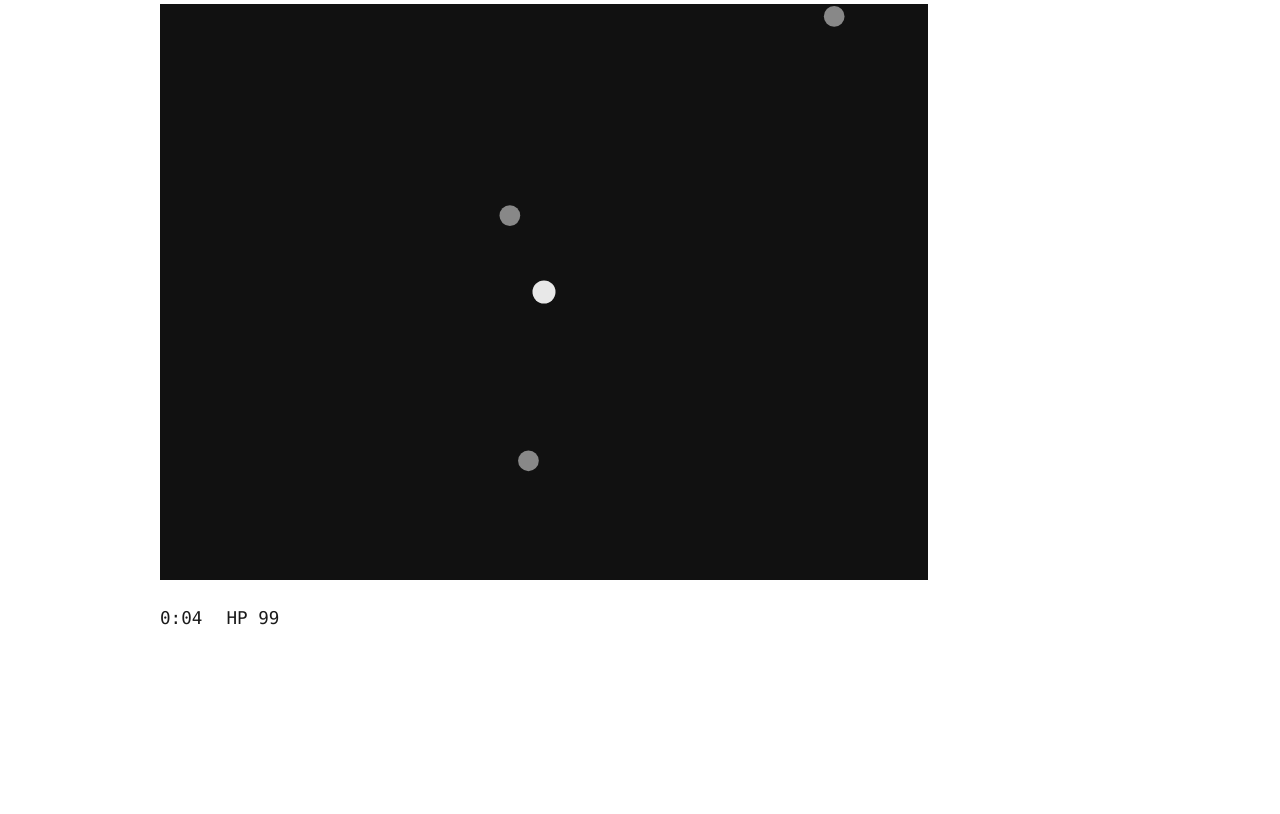
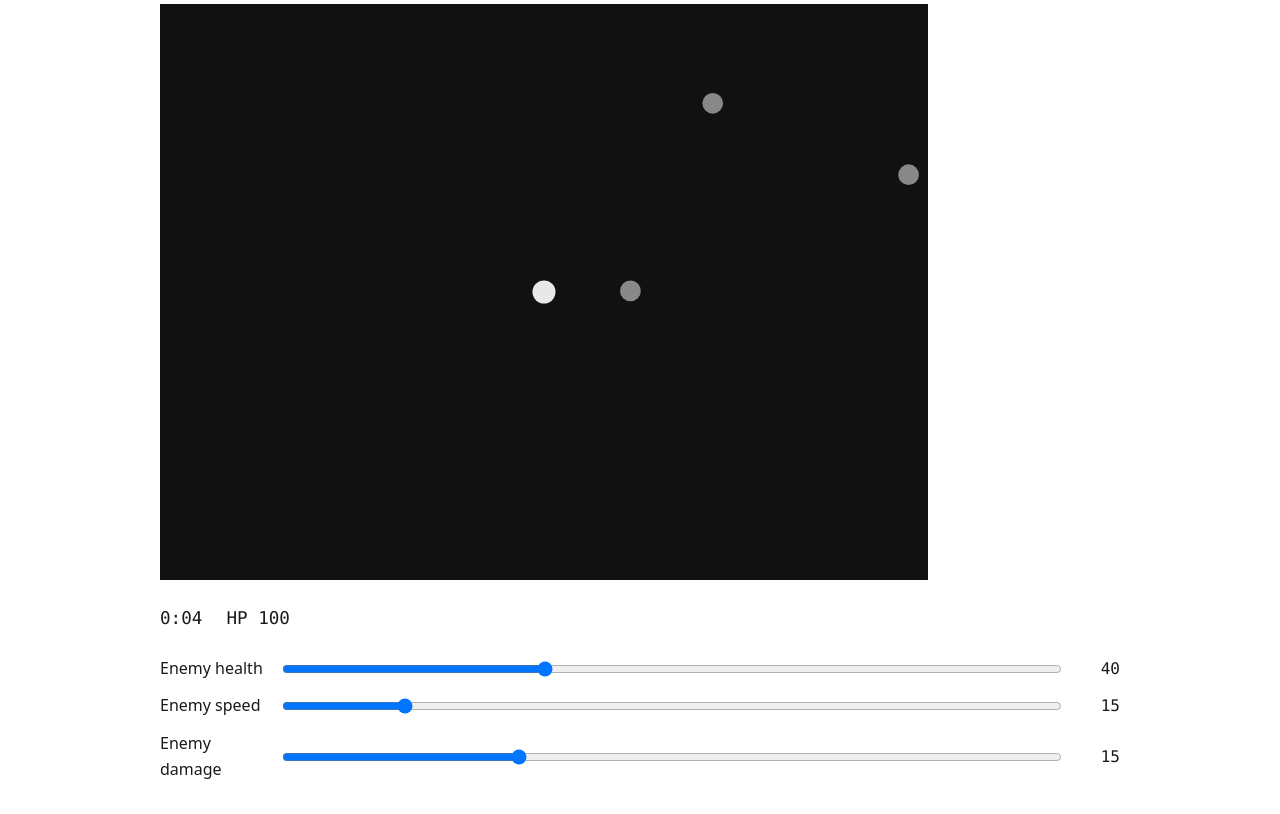
Before and after one commit to comp4020-agentic-coding-studio/comp4020-ass1-Anson0028, a website built with Vite: page index.html in a window 1280 px wide. Shown: the part 148-962 px from the top of the page. Before the commit the page ends 812 px from the top, so only its background shows below. Built offline with nearby package versions, Linux system fonts and the light colour scheme.

Commit message:
slice 3: the dials, and split the simulation out of main.ts
Pulled the game simulation into sim.ts: step(state, dt, input, config,
rng?) is pure and DOM-free — no canvas, no requestAnimationFrame, no
wall-clock reads. main.ts is now just DOM setup, canvas rendering, and
a rAF loop that feeds sim.ts real dt and keyboard input each frame.

This is done now, ahead of slice 5, because the equalise button needs
to run the simulation headlessly and much faster than real time (many
scripted trials, take the median survival time) to have any evidence
that three configurations are actually equally hard — measured, not
asserted. Doing this split after slice 5 would mean rewriting code the
sliders already depend on. sim.ts also exports runHeadless() and
medianSurvivalMs() with a scripted fleeNearestPolicy(), ready for that
slice's search and its test.

Three native <input type="range"> sliders (enemy health/speed/damage)
write into the same DifficultyConfig object sim.ts reads every frame,
each showing its current value beside it. Speed and damage apply to
every enemy immediately (read fresh each frame); health only applies
to enemies spawned after the change. Turns both slider tests in
spec/assignment-1.test.ts green — only the resize test (slice 4) is
still skipped.

Verified in a real browser against the built preview: all three
sliders are native, enabled and tabbable; dragging enemy-speed to 100
updates the mirror's data-applied-speed and the visible readout
immediately, no restart.

```diff
--- a/main.ts
+++ b/main.ts
@@ -1,42 +1,11 @@
-// The simulation runs in normalised coordinates: the arena is 1x1, and every
-// position, velocity and distance here is a fraction of it. Pixels only exist
-// in render(), where a fraction is multiplied by the canvas's current size.
-// See CLAUDE.md — this is what keeps difficulty the same at both marking
-// viewports and makes resize safe by construction.
-type Vec2 = { x: number; y: number };
+// The live, rendered game. All simulation logic lives in ./sim (pure,
+// DOM-free, headlessly runnable) — this file is deliberately just DOM setup,
+// canvas rendering, and a requestAnimationFrame loop that feeds real dt and
+// real keyboard input into sim's step().
+import { createInitialState, step, DEFAULT_DIFFICULTY, type DifficultyConfig, type Input } from "./sim";
 
-type Enemy = Vec2 & { health: number };
-
-type GameState = {
-  player: Vec2;
-  playerHealth: number;
-  enemies: Enemy[];
-  running: boolean;
-  elapsedMs: number;
-  attackCooldown: number;
-  spawnCooldown: number;
-};
-
-const PLAYER_SPEED = 0.6; // arena-fractions per second
 const PLAYER_RADIUS = 0.02; // fraction of the canvas's shorter side
-const PLAYER_MAX_HEALTH = 100;
-const PLAYER_ATTACK_RANGE = 0.12; // arena-fractions
-const PLAYER_ATTACK_DAMAGE = 20;
-const PLAYER_ATTACK_INTERVAL = 0.4; // seconds between automatic attack pulses
-
 const ENEMY_RADIUS = 0.018;
-const ENEMY_CONTACT_RADIUS = 0.03; // arena-fractions; overlap within this deals contact damage
-const ENEMY_SPAWN_INTERVAL = 1.2; // seconds
-
-// The three quantities the difficulty sliders will drive in slice 3. Speed
-// and contact damage are read fresh every frame (a live change affects every
-// enemy immediately); health is only read when an enemy spawns (changing max
-// health doesn't retroactively heal or hurt enemies already mid-fight).
-const difficulty = {
-  enemyHealth: 40,
-  enemySpeed: 0.15, // arena-fractions per second
-  enemyDamage: 15, // per second of contact
-};
 
 const app = document.querySelector<HTMLElement>("#app");
 
@@ -65,26 +34,72 @@ if (app) {
   hud.append(timerEl, healthEl);
   panel.append(hud);
 
+  // The three difficulty dials write directly into this object; sim's step()
+  // reads it fresh every frame, so a change takes effect immediately — no
+  // restart, no second copy of "the current difficulty" to keep in sync.
+  const config: DifficultyConfig = { ...DEFAULT_DIFFICULTY };
+
+  const sliders = document.createElement("div");
+  sliders.className = "sliders";
+
+  function addSlider(
+    key: keyof DifficultyConfig,
+    testid: string,
+    label: string,
+    min: number,
+    max: number,
+    stepSize: number,
+  ): void {
+    const row = document.createElement("label");
+    row.className = "slider-row";
+
+    const name = document.createElement("span");
+    name.textContent = label;
+
+    const input = document.createElement("input");
+    input.type = "range";
+    input.dataset.testid = testid;
+    input.min = String(min);
+    input.max = String(max);
+    input.step = String(stepSize);
+    input.value = String(config[key]);
+
+    const value = document.createElement("span");
+    value.className = "tabular slider-value";
+    value.textContent = input.value;
+
+    input.addEventListener("input", () => {
+      config[key] = Number(input.value);
+      value.textContent = input.value;
+    });
+
+    row.append(name, input, value);
+    sliders.append(row);
+  }
+
+  addSlider("enemyHealth", "enemy-health", "Enemy health", 10, 100, 5);
+  addSlider("enemySpeed", "enemy-speed", "Enemy speed", 0, 100, 5);
+  addSlider("enemyDamage", "enemy-damage", "Enemy damage", 0, 50, 5);
+
+  panel.append(sliders);
   app.append(panel);
 
   const ctx = canvas.getContext("2d"); // null under jsdom (no `canvas` package) — render() guards it
 
-  const state: GameState = {
-    player: { x: 0.5, y: 0.5 },
-    playerHealth: PLAYER_MAX_HEALTH,
-    enemies: [],
-    running: true,
-    elapsedMs: 0,
-    attackCooldown: PLAYER_ATTACK_INTERVAL,
-    spawnCooldown: ENEMY_SPAWN_INTERVAL,
-  };
+  const state = createInitialState();
 
   const pressed = new Set<string>();
   window.addEventListener("keydown", (e) => pressed.add(e.code));
   window.addEventListener("keyup", (e) => pressed.delete(e.code));
 
-  function clamp01(n: number): number {
-    return Math.min(1, Math.max(0, n));
+  function keyboardInput(): Input {
+    let x = 0;
+    let y = 0;
+    if (pressed.has("ArrowLeft")) x -= 1;
+    if (pressed.has("ArrowRight")) x += 1;
+    if (pressed.has("ArrowUp")) y -= 1;
+    if (pressed.has("ArrowDown")) y += 1;
+    return { x, y };
   }
 
   function resizeCanvas(): void {
@@ -96,83 +111,6 @@ if (app) {
   }
   window.addEventListener("resize", resizeCanvas);
   resizeCanvas();
-
-  function spawnEnemy(): Enemy {
-    const side = Math.floor(Math.random() * 4);
-    const along = Math.random();
-    const [x, y] =
-      side === 0 ? [0, along] : side === 1 ? [1, along] : side === 2 ? [along, 0] : [along, 1];
-    return { x, y, health: difficulty.enemyHealth };
-  }
-
-  function movePlayer(dt: number): void {
-    let dx = 0;
-    let dy = 0;
-    if (pressed.has("ArrowLeft")) dx -= 1;
-    if (pressed.has("ArrowRight")) dx += 1;
-    if (pressed.has("ArrowUp")) dy -= 1;
-    if (pressed.has("ArrowDown")) dy += 1;
-    if (dx === 0 && dy === 0) return;
-    const len = Math.hypot(dx, dy);
-    state.player.x = clamp01(state.player.x + (dx / len) * PLAYER_SPEED * dt);
-    state.player.y = clamp01(state.player.y + (dy / len) * PLAYER_SPEED * dt);
-  }
-
-  function moveEnemies(dt: number): void {
-    for (const enemy of state.enemies) {
-      const dx = state.player.x - enemy.x;
-      const dy = state.player.y - enemy.y;
-      const dist = Math.hypot(dx, dy);
-      if (dist > 1e-6) {
-        enemy.x += (dx / dist) * difficulty.enemySpeed * dt;
-        enemy.y += (dy / dist) * difficulty.enemySpeed * dt;
-      }
-    }
-  }
-
-  function applyContactDamage(dt: number): void {
-    for (const enemy of state.enemies) {
-      const dist = Math.hypot(enemy.x - state.player.x, enemy.y - state.player.y);
-      if (dist <= ENEMY_CONTACT_RADIUS) {
-        state.playerHealth -= difficulty.enemyDamage * dt;
-      }
-    }
-  }
-
-  function runAutomaticAttack(dt: number): void {
-    state.attackCooldown -= dt;
-    if (state.attackCooldown > 0) return;
-    state.attackCooldown += PLAYER_ATTACK_INTERVAL;
-    for (const enemy of state.enemies) {
-      const dist = Math.hypot(enemy.x - state.player.x, enemy.y - state.player.y);
-      if (dist <= PLAYER_ATTACK_RANGE) {
-        enemy.health -= PLAYER_ATTACK_DAMAGE;
-      }
-    }
-    state.enemies = state.enemies.filter((enemy) => enemy.health > 0);
-  }
-
-  function update(dt: number): void {
-    if (!state.running) return;
-
-    movePlayer(dt);
-
-    state.spawnCooldown -= dt;
-    if (state.spawnCooldown <= 0) {
-      state.spawnCooldown += ENEMY_SPAWN_INTERVAL;
-      state.enemies.push(spawnEnemy());
-    }
-
-    moveEnemies(dt);
-    applyContactDamage(dt);
-    runAutomaticAttack(dt);
-
-    state.elapsedMs += dt * 1000;
-    if (state.playerHealth <= 0) {
-      state.playerHealth = 0;
-      state.running = false;
-    }
-  }
 
   function render(): void {
     if (!ctx || canvas.width === 0 || canvas.height === 0) return;
@@ -207,9 +145,9 @@ if (app) {
     mirror.dataset.elapsedMs = String(Math.round(state.elapsedMs));
     mirror.dataset.playerX = String(state.player.x);
     mirror.dataset.playerY = String(state.player.y);
-    mirror.dataset.appliedHealth = String(difficulty.enemyHealth);
-    mirror.dataset.appliedSpeed = String(difficulty.enemySpeed);
-    mirror.dataset.appliedDamage = String(difficulty.enemyDamage);
+    mirror.dataset.appliedHealth = String(config.enemyHealth);
+    mirror.dataset.appliedSpeed = String(config.enemySpeed);
+    mirror.dataset.appliedDamage = String(config.enemyDamage);
 
     timerEl.textContent = formatTime(state.elapsedMs);
     healthEl.textContent = `HP ${Math.ceil(state.playerHealth)}`;
@@ -218,7 +156,7 @@ if (app) {
   let lastFrameTime: number | undefined;
   function loop(now: number): void {
     if (lastFrameTime !== undefined) {
-      update((now - lastFrameTime) / 1000);
+      step(state, (now - lastFrameTime) / 1000, keyboardInput(), config);
     }
     lastFrameTime = now;
     render();
--- /dev/null
+++ b/sim.ts
@@ -0,0 +1,194 @@
+// Pure, DOM-free simulation. No canvas, no requestAnimationFrame, no
+// wall-clock reads — step() only ever advances by the `dt` it's given. That's
+// what lets the same function drive the live, rendered game (real dt, real
+// keyboard input) AND a headless run (fixed dt, scripted input, no delay
+// between steps) for the equalise-difficulty search in slice 5: many
+// simulated runs per second, not one real-time run per multi-minute wait.
+//
+// Everything here runs in normalised (0-1) arena coordinates — see CLAUDE.md.
+
+export type Vec2 = { x: number; y: number };
+export type Enemy = Vec2 & { health: number };
+
+// The three quantities the difficulty sliders drive. These are "ratings", not
+// raw physical units — enemyHealth is hit points directly, enemyDamage is
+// contact damage per second directly, but enemySpeed is a 0-100 rating where
+// 100 means "crosses the whole arena in one second" (see moveEnemies). The
+// mirror published to the DOM shows exactly these rating numbers, unconverted
+// — "applied-speed" is what's on the slider, not a derived physics value.
+export type DifficultyConfig = {
+  enemyHealth: number;
+  enemySpeed: number;
+  enemyDamage: number;
+};
+
+export const DEFAULT_DIFFICULTY: DifficultyConfig = {
+  enemyHealth: 40,
+  enemySpeed: 15,
+  enemyDamage: 15,
+};
+
+// Desired movement direction; magnitude beyond sign is currently ignored (see
+// movePlayer) — keyboard input is always a unit direction. Revisit if/when
+// proportional touch-drag needs magnitude to matter.
+export type Input = { x: number; y: number };
+
+export type SimState = {
+  player: Vec2;
+  playerHealth: number;
+  enemies: Enemy[];
+  running: boolean;
+  elapsedMs: number;
+  attackCooldown: number;
+  spawnCooldown: number;
+};
+
+export const PLAYER_SPEED = 0.6; // arena-fractions per second
+export const PLAYER_MAX_HEALTH = 100;
+export const PLAYER_ATTACK_RANGE = 0.12; // arena-fractions
+export const PLAYER_ATTACK_DAMAGE = 20;
+export const PLAYER_ATTACK_INTERVAL = 0.4; // seconds between automatic attack pulses
+export const ENEMY_CONTACT_RADIUS = 0.03; // arena-fractions
+export const ENEMY_SPAWN_INTERVAL = 1.2; // seconds
+
+export function createInitialState(): SimState {
+  return {
+    player: { x: 0.5, y: 0.5 },
+    playerHealth: PLAYER_MAX_HEALTH,
+    enemies: [],
+    running: true,
+    elapsedMs: 0,
+    attackCooldown: PLAYER_ATTACK_INTERVAL,
+    spawnCooldown: ENEMY_SPAWN_INTERVAL,
+  };
+}
+
+function clamp01(n: number): number {
+  return Math.min(1, Math.max(0, n));
+}
+
+function spawnEnemy(config: Readonly<DifficultyConfig>, rng: () => number): Enemy {
+  const side = Math.floor(rng() * 4);
+  const along = rng();
+  const [x, y] = side === 0 ? [0, along] : side === 1 ? [1, along] : side === 2 ? [along, 0] : [along, 1];
+  return { x, y, health: config.enemyHealth };
+}
+
+function movePlayer(state: SimState, dt: number, input: Input): void {
+  const { x: dx, y: dy } = input;
+  if (dx === 0 && dy === 0) return;
+  const len = Math.hypot(dx, dy);
+  state.player.x = clamp01(state.player.x + (dx / len) * PLAYER_SPEED * dt);
+  state.player.y = clamp01(state.player.y + (dy / len) * PLAYER_SPEED * dt);
+}
+
+function moveEnemies(state: SimState, dt: number, config: Readonly<DifficultyConfig>): void {
+  const speed = config.enemySpeed / 100; // rating -> arena-fractions/second
+  for (const enemy of state.enemies) {
+    const dx = state.player.x - enemy.x;
+    const dy = state.player.y - enemy.y;
+    const dist = Math.hypot(dx, dy);
+    if (dist > 1e-6) {
+      enemy.x += (dx / dist) * speed * dt;
+      enemy.y += (dy / dist) * speed * dt;
+    }
+  }
+}
+
+function applyContactDamage(state: SimState, dt: number, config: Readonly<DifficultyConfig>): void {
+  for (const enemy of state.enemies) {
+    const dist = Math.hypot(enemy.x - state.player.x, enemy.y - state.player.y);
+    if (dist <= ENEMY_CONTACT_RADIUS) {
+      state.playerHealth -= config.enemyDamage * dt;
+    }
+  }
+}
+
+function runAutomaticAttack(state: SimState, dt: number): void {
+  state.attackCooldown -= dt;
+  if (state.attackCooldown > 0) return;
+  state.attackCooldown += PLAYER_ATTACK_INTERVAL;
+  for (const enemy of state.enemies) {
+    const dist = Math.hypot(enemy.x - state.player.x, enemy.y - state.player.y);
+    if (dist <= PLAYER_ATTACK_RANGE) {
+      enemy.health -= PLAYER_ATTACK_DAMAGE;
+    }
+  }
+  state.enemies = state.enemies.filter((enemy) => enemy.health > 0);
+}
+
+export function step(
+  state: SimState,
+  dt: number,
+  input: Input,
+  config: Readonly<DifficultyConfig>,
+  rng: () => number = Math.random,
+): void {
+  if (!state.running) return;
+
+  movePlayer(state, dt, input);
+
+  state.spawnCooldown -= dt;
+  if (state.spawnCooldown <= 0) {
+    state.spawnCooldown += ENEMY_SPAWN_INTERVAL;
+    state.enemies.push(spawnEnemy(config, rng));
+  }
+
+  moveEnemies(state, dt, config);
+  applyContactDamage(state, dt, config);
+  runAutomaticAttack(state, dt);
+
+  state.elapsedMs += dt * 1000;
+  if (state.playerHealth <= 0) {
+    state.playerHealth = 0;
+    state.running = false;
+  }
+}
+
+export type Policy = (state: SimState) => Input;
+
+// Flee directly away from the nearest enemy once one is within double the
+// player's attack range, otherwise hold still. Not meant to be a *good*
+// player — just a fixed, reproducible stand-in so different difficulty
+// configs get measured against the same yardstick.
+export function fleeNearestPolicy(state: SimState): Input {
+  let nearest: Enemy | undefined;
+  let nearestDist = Infinity;
+  for (const enemy of state.enemies) {
+    const dist = Math.hypot(enemy.x - state.player.x, enemy.y - state.player.y);
+    if (dist < nearestDist) {
+      nearestDist = dist;
+      nearest = enemy;
+    }
+  }
+  if (!nearest || nearestDist > PLAYER_ATTACK_RANGE * 2) return { x: 0, y: 0 };
+  return { x: state.player.x - nearest.x, y: state.player.y - nearest.y };
+}
+
+const HEADLESS_DT = 1 / 60;
+const HEADLESS_MAX_MS = 5 * 60 * 1000; // cap so an unkillable config can't hang a search or test
+
+// Runs one simulation to its natural end (or the time cap) with no delay
+// between steps — this is the "faster than real time" headless run.
+export function runHeadless(
+  config: Readonly<DifficultyConfig>,
+  policy: Policy = fleeNearestPolicy,
+  rng: () => number = Math.random,
+): number {
+  const state = createInitialState();
+  while (state.running && state.elapsedMs < HEADLESS_MAX_MS) {
+    step(state, HEADLESS_DT, policy(state), config, rng);
+  }
+  return state.elapsedMs;
+}
+
+export function medianSurvivalMs(
+  config: Readonly<DifficultyConfig>,
+  trials = 51,
+  policy: Policy = fleeNearestPolicy,
+  rng: () => number = Math.random,
+): number {
+  const results = Array.from({ length: trials }, () => runHeadless(config, policy, rng)).sort((a, b) => a - b);
+  const mid = Math.floor(results.length / 2);
+  return results.length % 2 === 0 ? (results[mid - 1] + results[mid]) / 2 : results[mid];
+}
--- a/styles.css
+++ b/styles.css
@@ -44,3 +44,29 @@ canvas[data-testid="game-canvas"] {
   gap: 1.5rem;
   font-size: 1.1rem;
 }
+
+.sliders {
+  display: flex;
+  flex-direction: column;
+  gap: 0.75rem;
+  margin-top: 1.5rem;
+}
+
+.slider-row {
+  display: flex;
+  align-items: center;
+  gap: 0.5rem;
+}
+
+.slider-row span:first-child {
+  flex: 0 0 7rem;
+}
+
+.slider-row input[type="range"] {
+  flex: 1 1 auto;
+}
+
+.slider-value {
+  flex: 0 0 3rem;
+  text-align: right;
+}
```
Also changed, not shown: spec/assignment-1.test.ts (+2 -2 lines).
